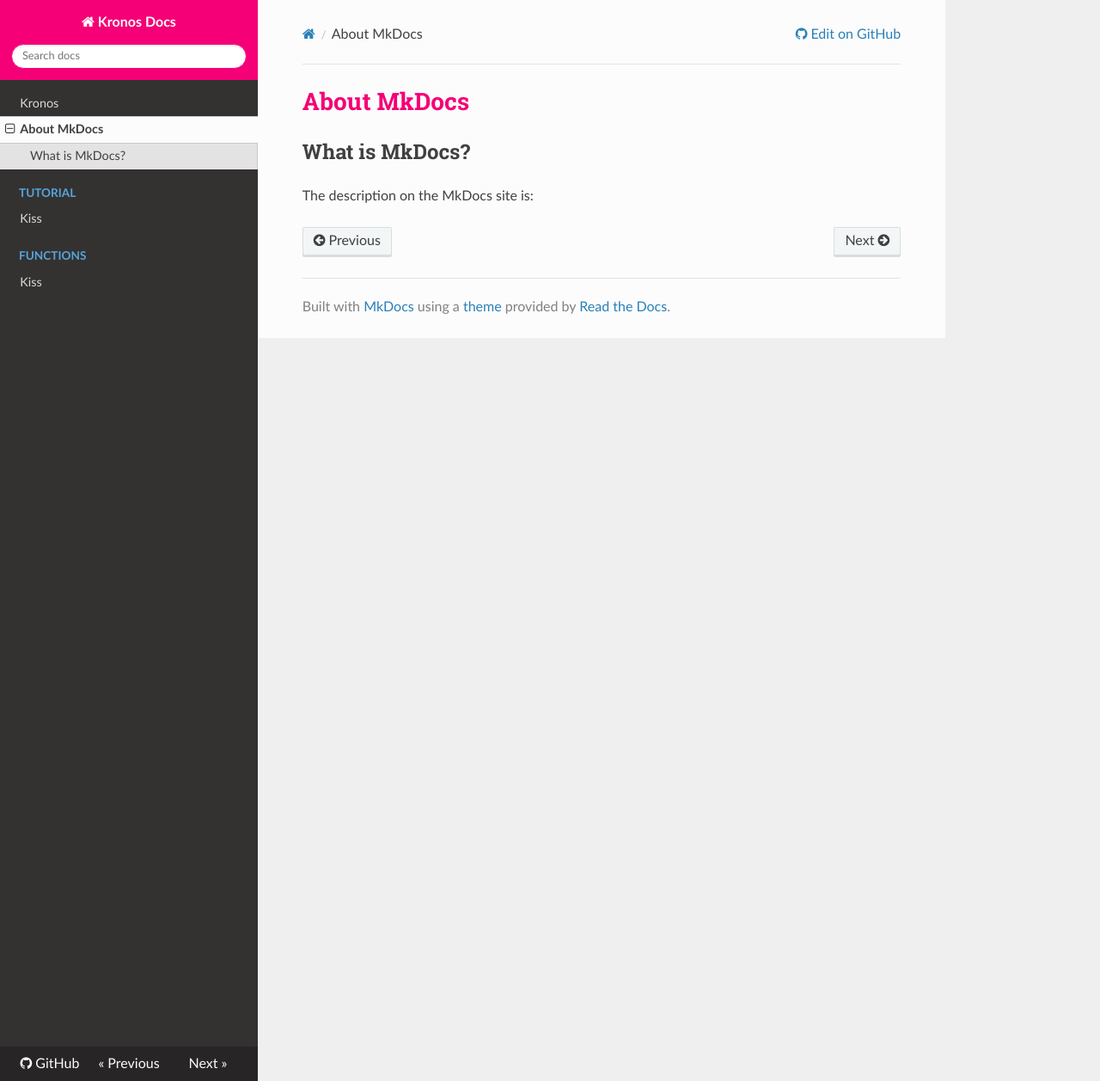
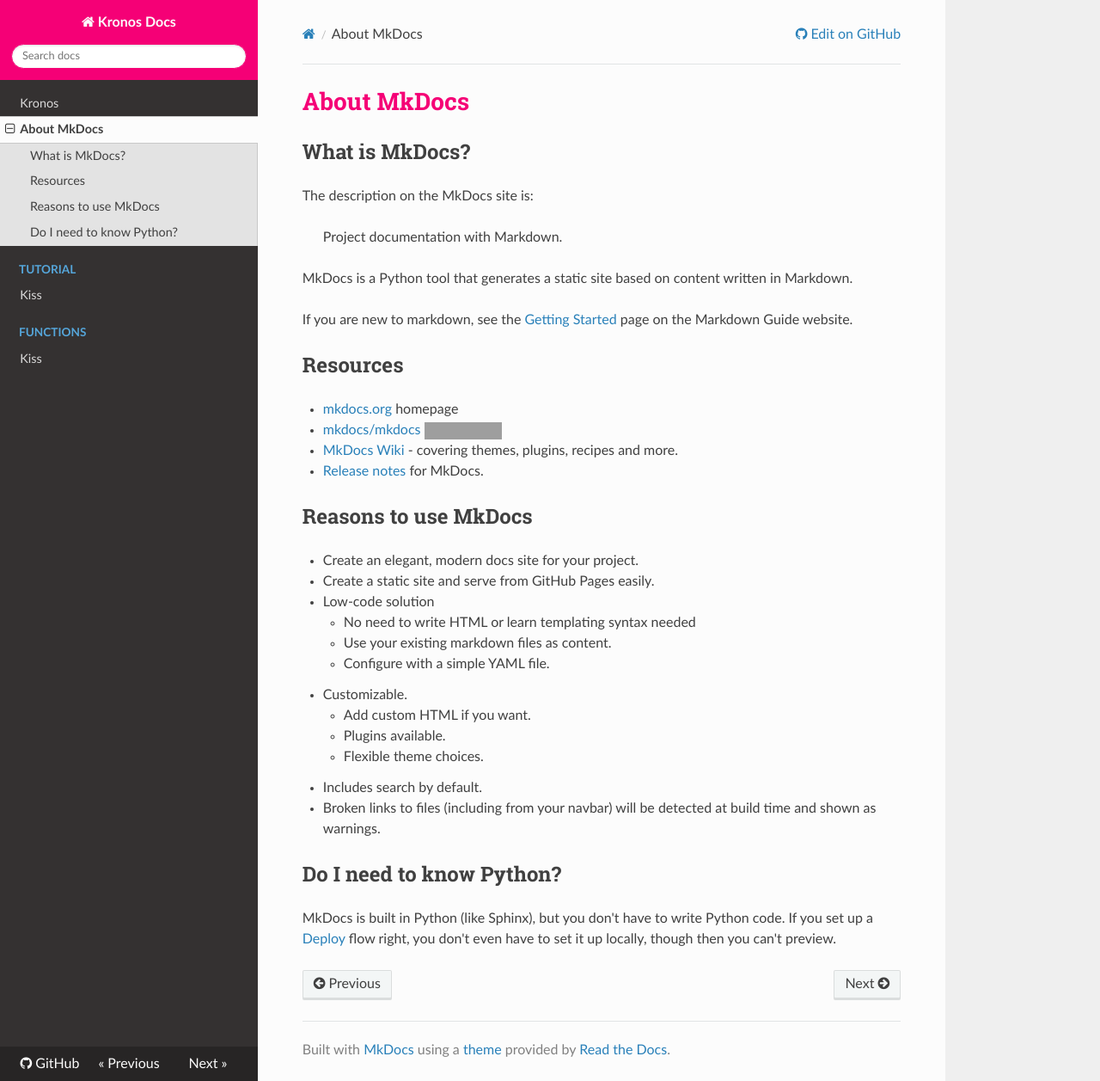
Before and after one commit to CGLIFE7/KronosDocs, an MkDocs documentation site: the page built from docs/docs/about-mkdocs.md, in a window 1280 px wide and 1257 px high. Shown: the whole window at 86% size. Built offline with MkDocs 1.6.1, drawn with Linux system fonts in a browser that asks for light colours; nearby versions of some CDN libraries; grey boxes are pictures that could not be loaded.

Commit message:
Update about-mkdocs.md

```diff
--- a/docs/docs/about-mkdocs.md
+++ b/docs/docs/about-mkdocs.md
@@ -4,3 +4,38 @@
 ## What is MkDocs?
 
 The description on the MkDocs site is:
+
+> Project documentation with Markdown.
+
+MkDocs is a Python tool that generates a static site based on content written in Markdown.
+
+If you are new to markdown, see the [Getting Started](https://www.markdownguide.org/getting-started/) page on the Markdown Guide website.
+
+
+## Resources
+
+- [mkdocs.org](https://www.mkdocs.org) homepage
+- [mkdocs/mkdocs ![Repo stars](https://img.shields.io/github/stars/mkdocs/mkdocs?style=social)](https://github.com/mkdocs/mkdocs)
+- [MkDocs Wiki](https://github.com/mkdocs/mkdocs/wiki) - covering themes, plugins, recipes and more.
+- [Release notes](https://www.mkdocs.org/about/release-notes/) for MkDocs.
+
+
+## Reasons to use MkDocs
+
+- Create an elegant, modern docs site for your project.
+- Create a static site and serve from GitHub Pages easily.
+- Low-code solution
+    - No need to write HTML or learn templating syntax needed
+    - Use your existing markdown files as content.
+    - Configure with a simple YAML file.
+- Customizable.
+    - Add custom HTML if you want.
+    - Plugins available.
+    - Flexible theme choices.
+- Includes search by default.
+- Broken links to files (including from your navbar) will be detected at build time and shown as warnings.
+
+
+## Do I need to know Python?
+
+MkDocs is built in Python (like Sphinx), but you don't have to write Python code. If you set up a [Deploy](deploy) flow right, you don't even have to set it up locally, though then you can't preview.
```
